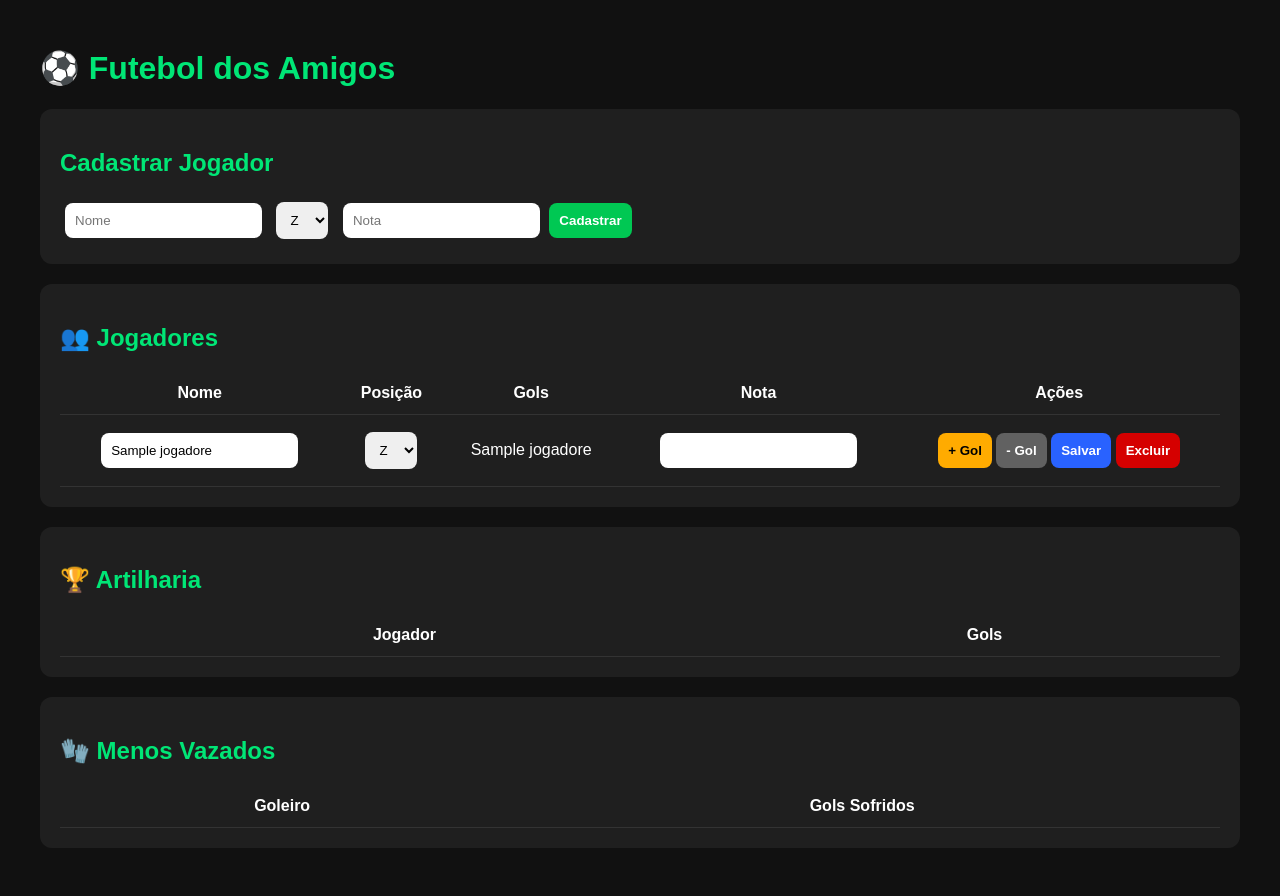
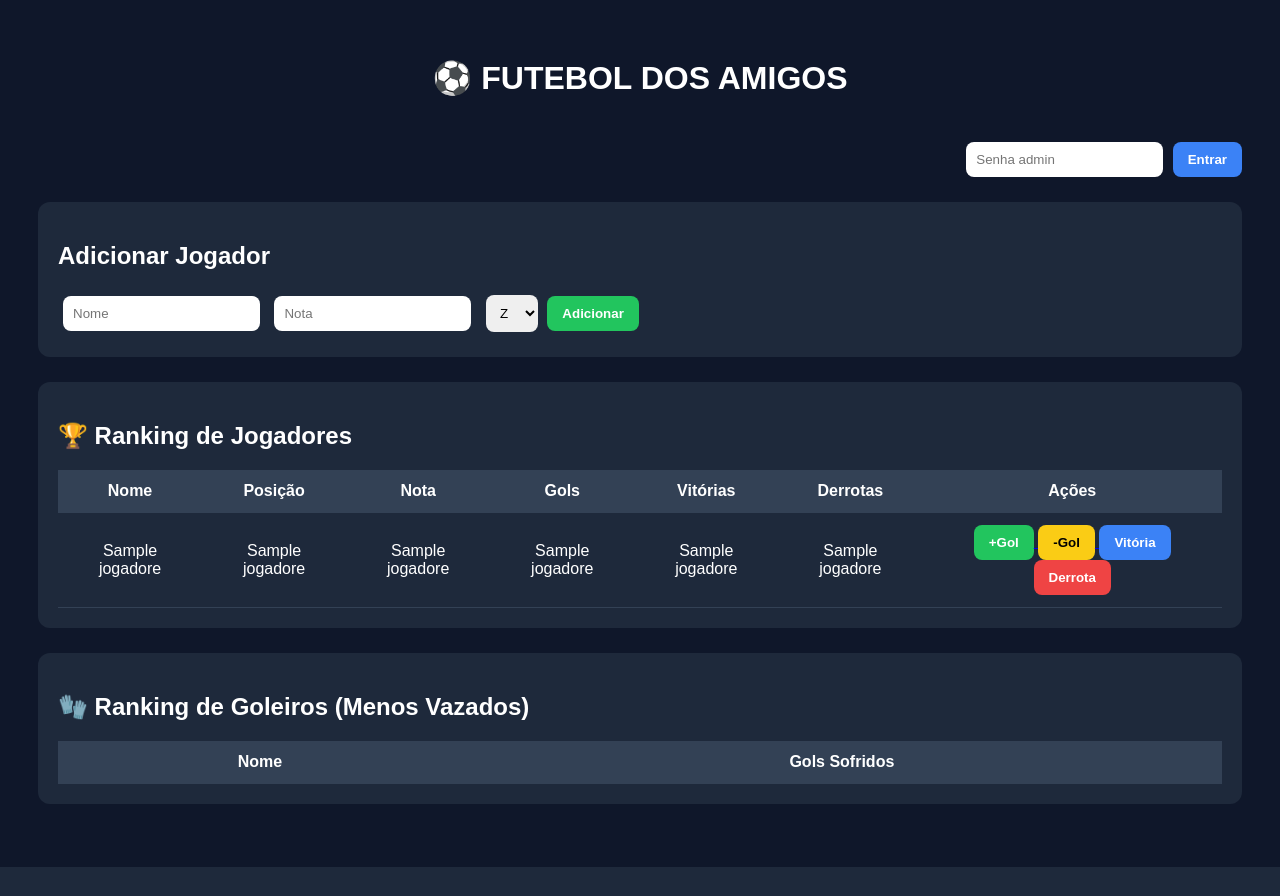
Before and after one commit to hiarodrigues97-alt/futebol_dos_amigos, a Flask app: page / in a window 1280 px wide. After the commit the page ends 867 px from the top, so only its background shows below. Run offline with Flask 3, Linux system fonts and the light colour scheme; a database or web service that is not in the repository returns one stand-in record (values such as "Sample title"); lists and menus that the app fills with data are empty; some libraries are stand-ins or nearby versions.

Commit message:
sistema completo

```diff
--- a/app.py
+++ b/app.py
@@ -1,30 +1,25 @@
-from flask import Flask, render_template, request, redirect
+from flask import Flask, render_template, request, redirect, session
 import psycopg2
 import os
-import random
 
 app = Flask(__name__)
+app.secret_key = "futebol123"
 
+
+# =========================
+# CONEXÃO POSTGRES
+# =========================
 DATABASE_URL = os.getenv("DATABASE_URL")
 
-
-# =========================================
-# CONEXÃO
-# =========================================
-
-def get_connection():
-    return psycopg2.connect(
-        DATABASE_URL,
-        sslmode='require'
-    )
+def get_conn():
+    return psycopg2.connect(DATABASE_URL, sslmode="require")
 
 
-# =========================================
+# =========================
 # CRIAR TABELA
-# =========================================
-
+# =========================
 def criar_tabela():
-    conn = get_connection()
+    conn = get_conn()
     cur = conn.cursor()
 
     cur.execute("""
@@ -32,29 +27,27 @@ def criar_tabela():
             id SERIAL PRIMARY KEY,
             nome VARCHAR(100),
             gols INTEGER DEFAULT 0,
+            vitorias INTEGER DEFAULT 0,
+            derrotas INTEGER DEFAULT 0,
             nota INTEGER DEFAULT 0,
-            posicao VARCHAR(1),
-            disponivel BOOLEAN DEFAULT TRUE
+            posicao VARCHAR(1)
         )
     """)
 
     conn.commit()
-
     cur.close()
     conn.close()
-
 
 criar_tabela()
 
 
-# =========================================
+# =========================
 # HOME
-# =========================================
-
-@app.route('/')
+# =========================
+@app.route("/")
 def index():
 
-    conn = get_connection()
+    conn = get_conn()
     cur = conn.cursor()
 
     cur.execute("""
@@ -68,30 +61,58 @@ def index():
     cur.close()
     conn.close()
 
+    goleiros = [j for j in jogadores if j[6] == 'G']
+    linha = [j for j in jogadores if j[6] != 'G']
+
+    goleiros = sorted(goleiros, key=lambda x: x[3])
+    linha = sorted(linha, key=lambda x: x[2], reverse=True)
+
     return render_template(
-        'index.html',
-        jogadores=jogadores
+        "index.html",
+        jogadores=linha,
+        goleiros=goleiros
     )
 
 
-# =========================================
+# =========================
+# LOGIN
+# =========================
+@app.route("/login", methods=["POST"])
+def login():
+
+    senha = request.form["senha"]
+
+    if senha == "123":
+        session["admin"] = True
+
+    return redirect("/")
+
+
+@app.route("/logout")
+def logout():
+
+    session.clear()
+
+    return redirect("/")
+
+
+# =========================
 # ADICIONAR JOGADOR
-# =========================================
-
-@app.route('/adicionar', methods=['POST'])
+# =========================
+@app.route("/adicionar", methods=["POST"])
 def adicionar():
 
-    nome = request.form['nome'].upper()
-    nota = request.form['nota']
-    posicao = request.form['posicao']
+    nome = request.form["nome"].upper()
+    nota = request.form["nota"]
+    posicao = request.form["posicao"]
 
-    conn = get_connection()
+    conn = get_conn()
     cur = conn.cursor()
 
     cur.execute("""
         INSERT INTO jogadores
-        (nome, gols, nota, posicao)
-        VALUES (%s, 0, %s, %s)
+        (nome, nota, posicao)
+        VALUES (%s,%s,%s)
     """, (nome, nota, posicao))
 
     conn.commit()
@@ -99,22 +120,70 @@ def adicionar():
     cur.close()
     conn.close()
 
-    return redirect('/')
+    return redirect("/")
 
 
-# =========================================
+# =========================
+# EDITAR
+# =========================
+@app.route("/editar/<int:id>", methods=["POST"])
+def editar(id):
+
+    if not session.get("admin"):
+        return redirect("/")
+
+    nome = request.form["nome"].upper()
+    gols = request.form["gols"]
+    vitorias = request.form["vitorias"]
+    derrotas = request.form["derrotas"]
+    nota = request.form["nota"]
+    posicao = request.form["posicao"]
+
+    conn = get_conn()
+    cur = conn.cursor()
+
+    cur.execute("""
+        UPDATE jogadores
+        SET nome=%s,
+            gols=%s,
+            vitorias=%s,
+            derrotas=%s,
+            nota=%s,
+            posicao=%s
+        WHERE id=%s
+    """, (
+        nome,
+        gols,
+        vitorias,
+        derrotas,
+        nota,
+        posicao,
+        id
+    ))
+
+    conn.commit()
+
+    cur.close()
+    conn.close()
+
+    return redirect("/")
+
+
+# =========================
 # EXCLUIR
-# =========================================
-
-@app.route('/excluir/<int:id>')
+# =========================
+@app.route("/excluir/<int:id>")
 def excluir(id):
 
-    conn = get_connection()
+    if not session.get("admin"):
+        return redirect("/")
+
+    conn = get_conn()
     cur = conn.cursor()
 
     cur.execute("""
         DELETE FROM jogadores
-        WHERE id = %s
+        WHERE id=%s
     """, (id,))
 
     conn.commit()
@@ -122,23 +191,22 @@ def excluir(id):
     cur.close()
     conn.close()
 
-    return redirect('/')
+    return redirect("/")
 
 
-# =========================================
-# GOL +
-# =========================================
-
-@app.route('/gol/<int:id>')
+# =========================
+# GOLS +
+# =========================
+@app.route("/gol/<int:id>")
 def gol(id):
 
-    conn = get_connection()
+    conn = get_conn()
     cur = conn.cursor()
 
     cur.execute("""
         UPDATE jogadores
         SET gols = gols + 1
-        WHERE id = %s
+        WHERE id=%s
     """, (id,))
 
     conn.commit()
@@ -146,26 +214,22 @@ def gol(id):
     cur.close()
     conn.close()
 
-    return redirect('/')
+    return redirect("/")
 
 
-# =========================================
-# GOL -
-# =========================================
+# =========================
+# GOLS -
+# =========================
+@app.route("/menosgol/<int:id>")
+def menosgol(id):
 
-@app.route('/tirar_gol/<int:id>')
-def tirar_gol(id):
-
-    conn = get_connection()
+    conn = get_conn()
     cur = conn.cursor()
 
     cur.execute("""
         UPDATE jogadores
-        SET gols = CASE
-            WHEN gols > 0 THEN gols - 1
-            ELSE 0
-        END
-        WHERE id = %s
+        SET gols = GREATEST(gols - 1, 0)
+        WHERE id=%s
     """, (id,))
 
     conn.commit()
@@ -173,53 +237,22 @@ def tirar_gol(id):
     cur.close()
     conn.close()
 
-    return redirect('/')
+    return redirect("/")
 
 
-# =========================================
-# EDITAR JOGADOR
-# =========================================
+# =========================
+# VITORIA +
+# =========================
+@app.route("/vitoria/<int:id>")
+def vitoria(id):
 
-@app.route('/editar/<int:id>', methods=['POST'])
-def editar(id):
-
-    nome = request.form['nome'].upper()
-    nota = request.form['nota']
-    posicao = request.form['posicao']
-
-    conn = get_connection()
+    conn = get_conn()
     cur = conn.cursor()
 
     cur.execute("""
         UPDATE jogadores
-        SET nome = %s,
-            nota = %s,
-            posicao = %s
-        WHERE id = %s
-    """, (nome, nota, posicao, id))
-
-    conn.commit()
-
-    cur.close()
-    conn.close()
-
-    return redirect('/')
-
-
-# =========================================
-# DISPONÍVEL
-# =========================================
-
-@app.route('/disponivel/<int:id>')
-def disponivel(id):
-
-    conn = get_connection()
-    cur = conn.cursor()
-
-    cur.execute("""
-        UPDATE jogadores
-        SET disponivel = NOT disponivel
-        WHERE id = %s
+        SET vitorias = vitorias + 1
+        WHERE id=%s
     """, (id,))
 
     conn.commit()
@@ -227,95 +260,31 @@ def disponivel(id):
     cur.close()
     conn.close()
 
-    return redirect('/')
+    return redirect("/")
 
 
-# =========================================
-# SORTEAR TIMES
-# =========================================
+# =========================
+# DERROTA +
+# =========================
+@app.route("/derrota/<int:id>")
+def derrota(id):
 
-@app.route('/sortear')
-def sortear():
-
-    conn = get_connection()
+    conn = get_conn()
     cur = conn.cursor()
 
     cur.execute("""
-        SELECT nome, nota, posicao
-        FROM jogadores
-        WHERE disponivel = TRUE
-    """)
+        UPDATE jogadores
+        SET derrotas = derrotas + 1
+        WHERE id=%s
+    """, (id,))
 
-    jogadores = cur.fetchall()
+    conn.commit()
 
     cur.close()
     conn.close()
 
-    lista = []
-
-    for jogador in jogadores:
-        lista.append({
-            'nome': jogador[0],
-            'nota': jogador[1],
-            'posicao': jogador[2]
-        })
-
-    random.shuffle(lista)
-
-    time1 = []
-    time2 = []
-    time3 = []
-
-    for i, jogador in enumerate(lista):
-
-        if i % 3 == 0:
-            time1.append(jogador)
-
-        elif i % 3 == 1:
-            time2.append(jogador)
-
-        else:
-            time3.append(jogador)
-
-    return render_template(
-        'times.html',
-        time1=time1,
-        time2=time2,
-        time3=time3
-    )
+    return redirect("/")
 
 
-# =========================================
-# RANKING GOLEIROS
-# =========================================
-
-@app.route('/goleiros')
-def goleiros():
-
-    conn = get_connection()
-    cur = conn.cursor()
-
-    cur.execute("""
-        SELECT nome, gols
-        FROM jogadores
-        WHERE posicao = 'G'
-        ORDER BY gols ASC
-    """)
-
-    goleiros = cur.fetchall()
-
-    cur.close()
-    conn.close()
-
-    return render_template(
-        'goleiros.html',
-        goleiros=goleiros
-    )
-
-
-# =========================================
-# START
-# =========================================
-
-if __name__ == '__main__':
+if __name__ == "__main__":
     app.run(debug=True)
--- a/templates/index.html
+++ b/templates/index.html
@@ -8,61 +8,22 @@
     <style>
 
         body{
-    background:#111;
+            background:#0f172a;
             color:white;
             font-family:Arial;
-    padding:20px;
+            padding:30px;
         }
 
-.container{
-    max-width:1200px;
-    margin:auto;
+        h1{
+            text-align:center;
+            margin-bottom:40px;
         }
 
-.card{
-    background:#1f1f1f;
+        .box{
+            background:#1e293b;
             padding:20px;
             border-radius:12px;
-    margin-bottom:20px;
-}
-
-input, select{
-    padding:10px;
-    margin:5px;
-    border:none;
-    border-radius:8px;
-}
-
-button{
-    padding:10px;
-    border:none;
-    border-radius:8px;
-    cursor:pointer;
-    font-weight:bold;
-}
-
-.add{
-    background:#00c853;
-    color:white;
-}
-
-.edit{
-    background:#2962ff;
-    color:white;
-}
-
-.delete{
-    background:#d50000;
-    color:white;
-}
-
-.goal{
-    background:#ffab00;
-}
-
-.remove{
-    background:#616161;
-    color:white;
+            margin-bottom:25px;
         }
 
         table{
@@ -72,12 +33,57 @@ table{
 
         th, td{
             padding:12px;
-    border-bottom:1px solid #333;
             text-align:center;
+            border-bottom:1px solid #334155;
         }
 
-h1,h2{
-    color:#00e676;
+        th{
+            background:#334155;
+        }
+
+        input, select{
+            padding:10px;
+            border:none;
+            border-radius:8px;
+            margin:5px;
+        }
+
+        button{
+            padding:10px 15px;
+            border:none;
+            border-radius:8px;
+            cursor:pointer;
+            font-weight:bold;
+        }
+
+        .verde{
+            background:#22c55e;
+            color:white;
+        }
+
+        .azul{
+            background:#3b82f6;
+            color:white;
+        }
+
+        .vermelho{
+            background:#ef4444;
+            color:white;
+        }
+
+        .amarelo{
+            background:#facc15;
+            color:black;
+        }
+
+        .editar{
+            background:#8b5cf6;
+            color:white;
+        }
+
+        .login{
+            text-align:right;
+            margin-bottom:20px;
         }
 
     </style>
@@ -85,17 +91,41 @@ h1,h2{
 </head>
 <body>
 
-<div class="container">
+<h1>⚽ FUTEBOL DOS AMIGOS</h1>
 
-<h1>⚽ Futebol dos Amigos</h1>
+<div class="login">
 
-<div class="card">
+    {% if session.admin %}
 
-<h2>Cadastrar Jogador</h2>
+        <a href="/logout">
+            <button class="vermelho">Sair Admin</button>
+        </a>
+
+    {% else %}
+
+    <form action="/login" method="POST">
+
+        <input type="password" name="senha" placeholder="Senha admin">
+
+        <button class="azul">
+            Entrar
+        </button>
+
+    </form>
+
+    {% endif %}
+
+</div>
+
+<div class="box">
+
+    <h2>Adicionar Jogador</h2>
 
     <form action="/adicionar" method="POST">
 
         <input type="text" name="nome" placeholder="Nome" required>
+
+        <input type="number" name="nota" placeholder="Nota" required>
 
         <select name="posicao">
 
@@ -106,27 +136,27 @@ h1,h2{
 
         </select>
 
-<input type="number" step="0.1" name="nota" placeholder="Nota">
-
-<button class="add">
-Cadastrar
+        <button class="verde">
+            Adicionar
         </button>
 
     </form>
 
 </div>
 
-<div class="card">
+<div class="box">
 
-<h2>👥 Jogadores</h2>
+    <h2>🏆 Ranking de Jogadores</h2>
 
     <table>
 
         <tr>
             <th>Nome</th>
             <th>Posição</th>
+            <th>Nota</th>
             <th>Gols</th>
-<th>Nota</th>
+            <th>Vitórias</th>
+            <th>Derrotas</th>
             <th>Ações</th>
         </tr>
 
@@ -137,53 +167,105 @@ Cadastrar
             <form action="/editar/{{j[0]}}" method="POST">
 
             <td>
+
+                {% if session.admin %}
                     <input type="text" name="nome" value="{{j[1]}}">
+                {% else %}
+                    {{j[1]}}
+                {% endif %}
+
             </td>
 
             <td>
 
+                {% if session.admin %}
+
                 <select name="posicao">
 
-<option value="Z" {% if j[4]=='Z' %}selected{% endif %}>Z</option>
-<option value="A" {% if j[4]=='A' %}selected{% endif %}>A</option>
-<option value="M" {% if j[4]=='M' %}selected{% endif %}>M</option>
-<option value="G" {% if j[4]=='G' %}selected{% endif %}>G</option>
+                    <option {% if j[6]=='Z' %}selected{% endif %}>Z</option>
+                    <option {% if j[6]=='A' %}selected{% endif %}>A</option>
+                    <option {% if j[6]=='M' %}selected{% endif %}>M</option>
+                    <option {% if j[6]=='G' %}selected{% endif %}>G</option>
 
                 </select>
 
+                {% else %}
+                    {{j[6]}}
+                {% endif %}
+
             </td>
-
-<td>{{j[2]}}</td>
-
-<td>
-<input type="number" step="0.1" name="nota" value="{{j[3]}}">
-</td>
-
-<input type="hidden" name="gols" value="{{j[2]}}">
 
             <td>
 
-<button class="goal">
-<a href="/gol/{{j[0]}}" style="color:black;text-decoration:none;">
-+ Gol
+                {% if session.admin %}
+                    <input type="number" name="nota" value="{{j[5]}}">
+                {% else %}
+                    {{j[5]}}
+                {% endif %}
+
+            </td>
+
+            <td>
+
+                {% if session.admin %}
+                    <input type="number" name="gols" value="{{j[2]}}">
+                {% else %}
+                    {{j[2]}}
+                {% endif %}
+
+            </td>
+
+            <td>
+
+                {% if session.admin %}
+                    <input type="number" name="vitorias" value="{{j[3]}}">
+                {% else %}
+                    {{j[3]}}
+                {% endif %}
+
+            </td>
+
+            <td>
+
+                {% if session.admin %}
+                    <input type="number" name="derrotas" value="{{j[4]}}">
+                {% else %}
+                    {{j[4]}}
+                {% endif %}
+
+            </td>
+
+            <td>
+
+                <a href="/gol/{{j[0]}}">
+                    <button type="button" class="verde">+Gol</button>
                 </a>
-</button>
 
-<button class="remove">
-<a href="/remover_gol/{{j[0]}}" style="color:white;text-decoration:none;">
-- Gol
+                <a href="/menosgol/{{j[0]}}">
+                    <button type="button" class="amarelo">-Gol</button>
                 </a>
-</button>
 
-<button class="edit">
+                <a href="/vitoria/{{j[0]}}">
+                    <button type="button" class="azul">Vitória</button>
+                </a>
+
+                <a href="/derrota/{{j[0]}}">
+                    <button type="button" class="vermelho">Derrota</button>
+                </a>
+
+                {% if session.admin %}
+
+                <button class="editar">
                     Salvar
                 </button>
 
-<button class="delete">
-<a href="/excluir/{{j[0]}}" style="color:white;text-decoration:none;">
+                <a href="/excluir/{{j[0]}}">
+                    <button type="button" class="vermelho">
                         Excluir
+                    </button>
                 </a>
-</button>
+
+                {% endif %}
 
             </td>
 
@@ -197,22 +279,24 @@ Excluir
 
 </div>
 
-<div class="card">
+<div class="box">
 
-<h2>🏆 Artilharia</h2>
+    <h2>🧤 Ranking de Goleiros (Menos Vazados)</h2>
 
     <table>
 
         <tr>
-<th>Jogador</th>
-<th>Gols</th>
+            <th>Nome</th>
+            <th>Gols Sofridos</th>
         </tr>
 
-{% for j in artilheiros %}
+        {% for g in goleiros %}
 
         <tr>
-<td>{{j[1]}}</td>
-<td>{{j[2]}}</td>
+
+            <td>{{g[1]}}</td>
+            <td>{{g[3]}}</td>
+
         </tr>
 
         {% endfor %}
@@ -221,31 +305,5 @@ Excluir
 
 </div>
 
-<div class="card">
-
-<h2>🧤 Menos Vazados</h2>
-
-<table>
-
-<tr>
-<th>Goleiro</th>
-<th>Gols Sofridos</th>
-</tr>
-
-{% for j in goleiros %}
-
-<tr>
-<td>{{j[1]}}</td>
-<td>{{j[2]}}</td>
-</tr>
-
-{% endfor %}
-
-</table>
-
-</div>
-
-</div>
-
 </body>
 </html>
```
Lines whose indentation alone changed are shown as unchanged.
